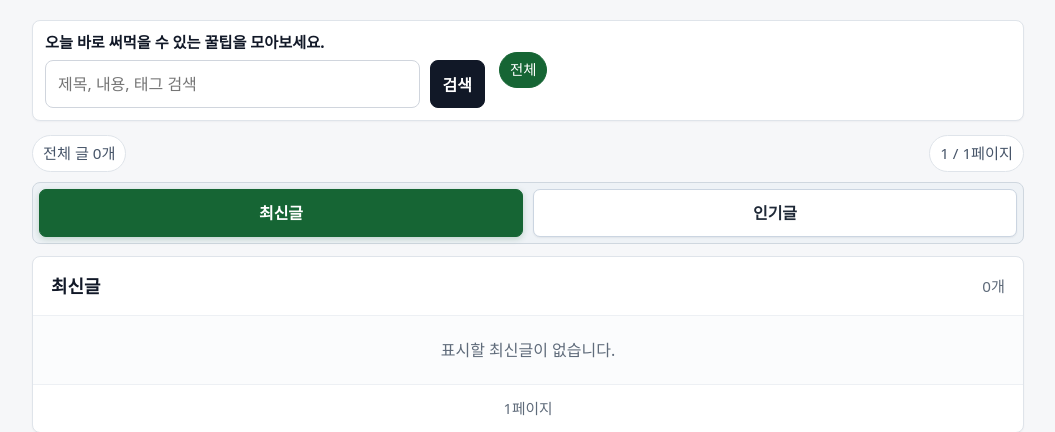
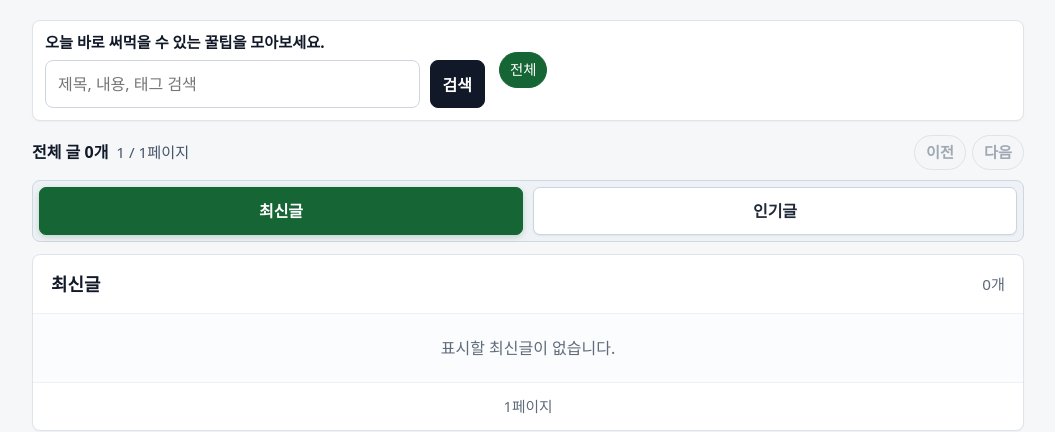
Before and after one commit to mindonghak/minggultip, a FastAPI app: page / in a window 1280 px wide. Shown: the part 68-500 px from the top of the page, without its empty margins (112-1167 px from the left). Run offline with FastAPI, Linux system fonts and the light colour scheme; data that the repository does not hold is empty; some libraries are stand-ins or nearby versions.

Commit message:
Clarify feed summary navigation

```diff
--- a/app/static/style.css
+++ b/app/static/style.css
@@ -73,8 +73,13 @@ a:hover { text-decoration:underline; }
 .feed-grid .feed { margin:0; }
 .feed-shell { margin-top:14px; }
 .feed-shell .feed { margin:0; }
-.feed-summary { display:flex; align-items:center; justify-content:space-between; gap:10px; margin:0 0 10px; color:#475569; font-size:0.95rem; }
-.feed-summary span { border:1px solid var(--line); border-radius:999px; padding:6px 10px; background:#fff; }
+.feed-summary { display:flex; align-items:center; justify-content:space-between; gap:12px; margin:0 0 10px; color:#475569; font-size:0.95rem; }
+.feed-summary-text { display:flex; align-items:baseline; gap:8px; flex-wrap:wrap; }
+.feed-summary-text strong { color:var(--text); font-size:1rem; }
+.feed-summary-actions { display:flex; gap:6px; flex-wrap:wrap; }
+.feed-summary-actions a, .feed-summary-actions .disabled { display:inline-flex; align-items:center; justify-content:center; min-width:52px; min-height:32px; border:1px solid var(--line); border-radius:999px; padding:5px 10px; background:#fff; font-weight:700; text-decoration:none; }
+.feed-summary-actions a:hover { border-color:var(--brand); color:var(--brand-dark); background:#f0fdf4; text-decoration:none; }
+.feed-summary-actions .disabled { color:#a0a8b3; background:#f4f6f8; cursor:default; }
 .feed-tabs { display:grid; grid-template-columns:1fr 1fr; gap:10px; margin-bottom:12px; padding:6px; border:1px solid #cfd7df; border-radius:8px; background:#eef2f6; }
 .feed-tabs a { display:flex; align-items:center; justify-content:center; min-height:48px; border:1px solid #cbd5e1; border-radius:7px; color:#1f2937; background:#fff; font-size:1rem; font-weight:800; text-decoration:none; box-shadow:0 1px 2px rgba(15, 23, 42, 0.06); }
 .feed-tabs a:hover { color:var(--brand-dark); border-color:#86efac; background:#f0fdf4; text-decoration:none; }
@@ -194,7 +199,8 @@ hr { border:none; border-top:1px solid var(--line); margin:14px 0; }
   .content { padding:20px 18px; }
   .discover-bar { grid-template-columns:1fr; }
   .feed-grid { grid-template-columns:1fr; }
-  .feed-summary { align-items:flex-start; flex-direction:column; }
+  .feed-summary { align-items:stretch; flex-direction:column; }
+  .feed-summary-actions a, .feed-summary-actions .disabled { flex:1; }
   .auth-actions { grid-template-columns:1fr; }
   .search-form { width:100%; flex-direction:column; }
   .search-form input { min-width:0; }
--- a/app/templates/index.html
+++ b/app/templates/index.html
@@ -53,8 +53,35 @@
 
   <section class="feed-shell">
     <div class="feed-summary">
-      <span>{{ "전체" if not q else q }} 글 {{ total_posts }}개</span>
-      <span>{{ recent_page if active_tab == "recent" else popular_page }} / {{ total_pages }}페이지</span>
+      <div class="feed-summary-text">
+        <strong>{{ "전체" if not q else q }} 글 {{ total_posts }}개</strong>
+        <span>{{ recent_page if active_tab == "recent" else popular_page }} / {{ total_pages }}페이지</span>
+      </div>
+      <div class="feed-summary-actions">
+        {% if active_tab == "recent" %}
+          {% if recent_page > 1 %}
+            <a href="/?q={{ q|urlencode }}&tab=recent&recent_page={{ recent_page - 1 }}">이전</a>
+          {% else %}
+            <span class="disabled">이전</span>
+          {% endif %}
+          {% if recent_has_next %}
+            <a href="/?q={{ q|urlencode }}&tab=recent&recent_page={{ recent_page + 1 }}">다음</a>
+          {% else %}
+            <span class="disabled">다음</span>
+          {% endif %}
+        {% else %}
+          {% if popular_page > 1 %}
+            <a href="/?q={{ q|urlencode }}&tab=popular&popular_page={{ popular_page - 1 }}">이전</a>
+          {% else %}
+            <span class="disabled">이전</span>
+          {% endif %}
+          {% if popular_has_next %}
+            <a href="/?q={{ q|urlencode }}&tab=popular&popular_page={{ popular_page + 1 }}">다음</a>
+          {% else %}
+            <span class="disabled">다음</span>
+          {% endif %}
+        {% endif %}
+      </div>
     </div>
 
     <div class="feed-tabs" aria-label="글 정렬">
```
